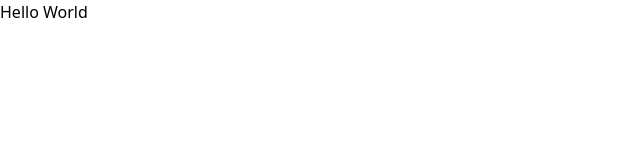
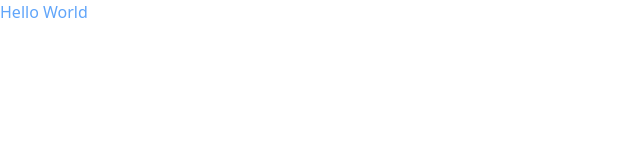
Before and after one commit to SaltyAom/next-starter, a Next.js app: page / in a window 1280 px wide. Shown: the top 160 px of the page, without its empty margins (0-640 px from the left). Built offline with nearby package versions, Linux system fonts and the light colour scheme.

Commit message:
:blue_book: feat - css module

```diff
--- a/next.config.js
+++ b/next.config.js
@@ -8,16 +8,28 @@ const withPreact = require('next-plugin-preact')
 const withPlugins = require('next-compose-plugins')
 const withStyles = require('@webdeb/next-styles')
 
-const OptimizeCSSAssetsPlugin = require('optimize-css-assets-webpack-plugin')
+const oneClassName = require('1-classname')
 
 module.exports = withPlugins(
     [
         [withPreact],
         [withAnalyze],
-        [withStyles, {
-            sass: true,
-            modules: true
-        }],
+        [
+            withStyles,
+            {
+                sass: true,
+                modules: true,
+                cssLoaderOptions: {
+                    getLocalIdent:
+                        process.env.NODE_ENV === 'production'
+                            ? ({ resourcePath }, _, className) =>
+                                  /\.module\.sass$/.test(resourcePath)
+                                      ? oneClassName(resourcePath + className)
+                                      : localName
+                            : undefined
+                }
+            }
+        ],
         [
             withOffline,
             {
@@ -71,18 +83,9 @@ module.exports = withPlugins(
                 '@components': join(__dirname, 'src/components'),
                 '@styles': join(__dirname, 'src/styles'),
                 '@services': join(__dirname, 'src/services'),
-                '@models': join(__dirname, 'src/models')
+                '@models': join(__dirname, 'src/models'),
+                '@tailwind': join(__dirname, 'src/services/tailwind/index.ts')
             }
-
-            if (!options.dev)
-                config.optimization = {
-                    ...config.optimization,
-                    usedExports: true,
-                    minimizer: [
-                        ...config.optimization.minimizer,
-                        new OptimizeCSSAssetsPlugin()
-                    ]
-                }
 
             return config
         }
--- a/package.json
+++ b/package.json
@@ -1,6 +1,6 @@
 {
 	"name": "next-starter",
-	"version": "0.2.0",
+	"version": "0.3.0",
 	"main": "index.js",
 	"license": "MIT",
 	"scripts": {
@@ -13,6 +13,7 @@
 		"lint": "eslint 'src/**/*.{ts,tsx}'"
 	},
 	"dependencies": {
+		"1-classname": "^1.1.1",
 		"next": "10.0.4",
 		"next-ga": "^2.3.4",
 		"preact": "^10.5.9",
@@ -24,7 +25,7 @@
 		"@next/bundle-analyzer": "^10.0.4",
 		"@tailwindcss/postcss7-compat": "^2.0.2",
 		"@testing-library/dom": "^7.29.1",
-		"@testing-library/jest-dom": "^5.11.8",
+		"@testing-library/jest-dom": "^5.11.9",
 		"@testing-library/react": "^11.2.2",
 		"@types/jest": "^26.0.19",
 		"@types/node": "^14.14.20",
@@ -48,7 +49,6 @@
 		"next-compose-plugins": "^2.2.1",
 		"next-offline": "^5.0.3",
 		"next-plugin-preact": "^3.0.3",
-		"optimize-css-assets-webpack-plugin": "^5.0.4",
 		"postcss": "^7",
 		"postcss-preset-env": "^6.7.0",
 		"preact-render-to-string": "^5.1.12",
--- a/src/pages/index.tsx
+++ b/src/pages/index.tsx
@@ -1,3 +1,5 @@
-const Landing = () => <h1>Hello World</h1>
+import tw from '@tailwind'
+
+const Landing = () => <h1 className={tw`text-blue-400`}>Hello World</h1>
 
 export default Landing
--- /dev/null
+++ b/src/services/index.ts
@@ -0,0 +1,3 @@
+export { default as tw } from './tailwind'
+
+export { isProduction, isServer } from './validation'
--- /dev/null
+++ b/src/services/tailwind/index.ts
@@ -0,0 +1,19 @@
+import { isProduction } from '@services/validation'
+
+import styles from './tailwind.module.sass'
+
+const tw = (classNames: string | TemplateStringsArray) => {
+    let names = (typeof classNames === 'object'
+        ? classNames[0]
+        : classNames
+    ).trim()
+
+    if (!isProduction) return names
+
+    return names
+        .split(' ')
+        .map((className) => styles[className])
+        .join(' ')
+}
+
+export default tw
--- /dev/null
+++ b/src/services/tailwind/tailwind.module.sass
@@ -0,0 +1,2 @@
+@tailwind components
+@tailwind utilities
--- /dev/null
+++ b/src/services/validation/index.ts
@@ -0,0 +1,2 @@
+export const isProduction = process.env.NODE_ENV === 'production'
+export const isServer = typeof window === 'undefined'
--- a/tailwind.config.js
+++ b/tailwind.config.js
@@ -1,7 +1,7 @@
 module.exports = {
     purge: {
         preserveHtmlElements: false,
-        content: ['src/**/*.[j|t]s[x]?']
+        content: ['src/**/*.[j|t]s[x]']
     },
     darkMode: 'class',
     theme: {
--- a/tsconfig.json
+++ b/tsconfig.json
@@ -55,7 +55,8 @@
             "@services": ["src/services/index.ts"],
             "@services/*": ["src/services/*"],
             "@models": ["src/models/*"],
-            "@models/*": ["src/models/*"]
+            "@models/*": ["src/models/*"],
+            "@tailwind": ["src/services/tailwind/index.ts"],
         } /* A series of entries which re-map imports to lookup locations relative to the 'baseUrl'. */,
         // "rootDirs": [],                        /* List of root folders whose combined content represents the structure of the project at runtime. */
         // "typeRoots": [],                       /* List of folders to include type definitions from. */
@@ -75,7 +76,7 @@
         /* Advanced Options */
         "skipLibCheck": true /* Skip type checking of declaration files. */,
         "forceConsistentCasingInFileNames": true /* Disallow inconsistently-cased references to the same file. */,
-        "types": ["jest"],
+        "types": ["node", "jest", "@testing-library/jest-dom"],
         "allowJs": true,
         "noEmit": true,
         "moduleResolution": "node",
```
Also changed, not shown: .babelrc, .eslintrc.js, 2 other files (tests, documents, lock files or other folders).
